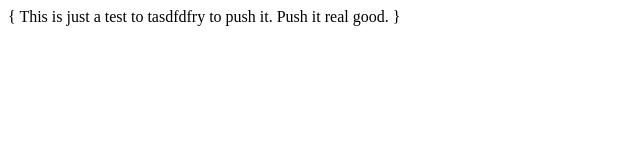
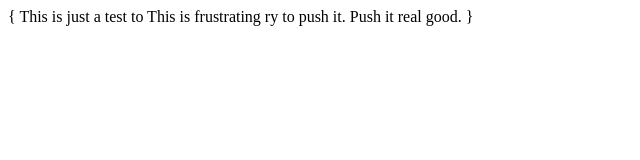
Before and after one commit to JaicB/github-intro-v2, a plain HTML site: page index.html in a window 1280 px wide. Shown: the whole page, without its empty margins (0-640 px from the left). Drawn offline with Linux system fonts and the light colour scheme.

Commit message:
Trying to figure this out

```diff
--- a/index.html
+++ b/index.html
@@ -7,7 +7,7 @@
 </head>
 <body>
   {
-    This is just a test to tasdfdfry to push it. Push it real good.
+    This is just a test to This is frustrating ry to push it. Push it real good.
   }
 </body>
 </html>
```
